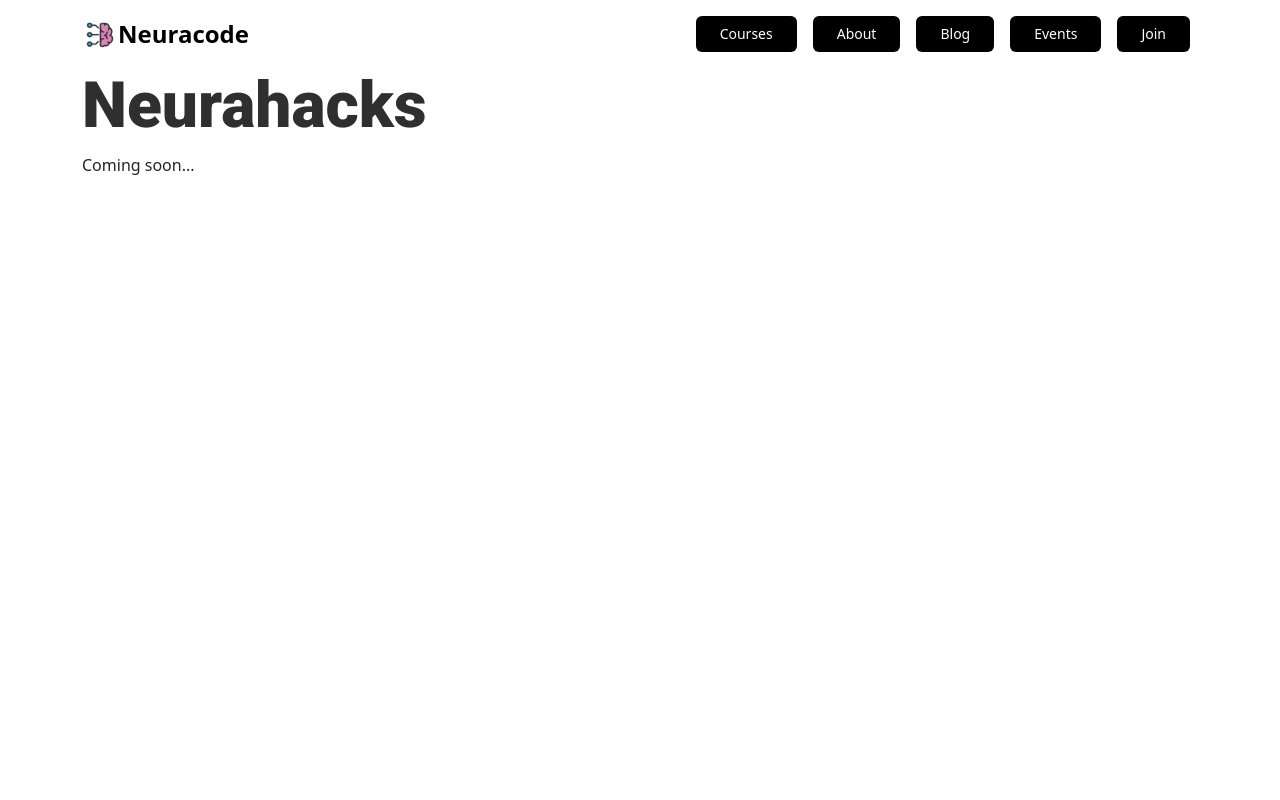
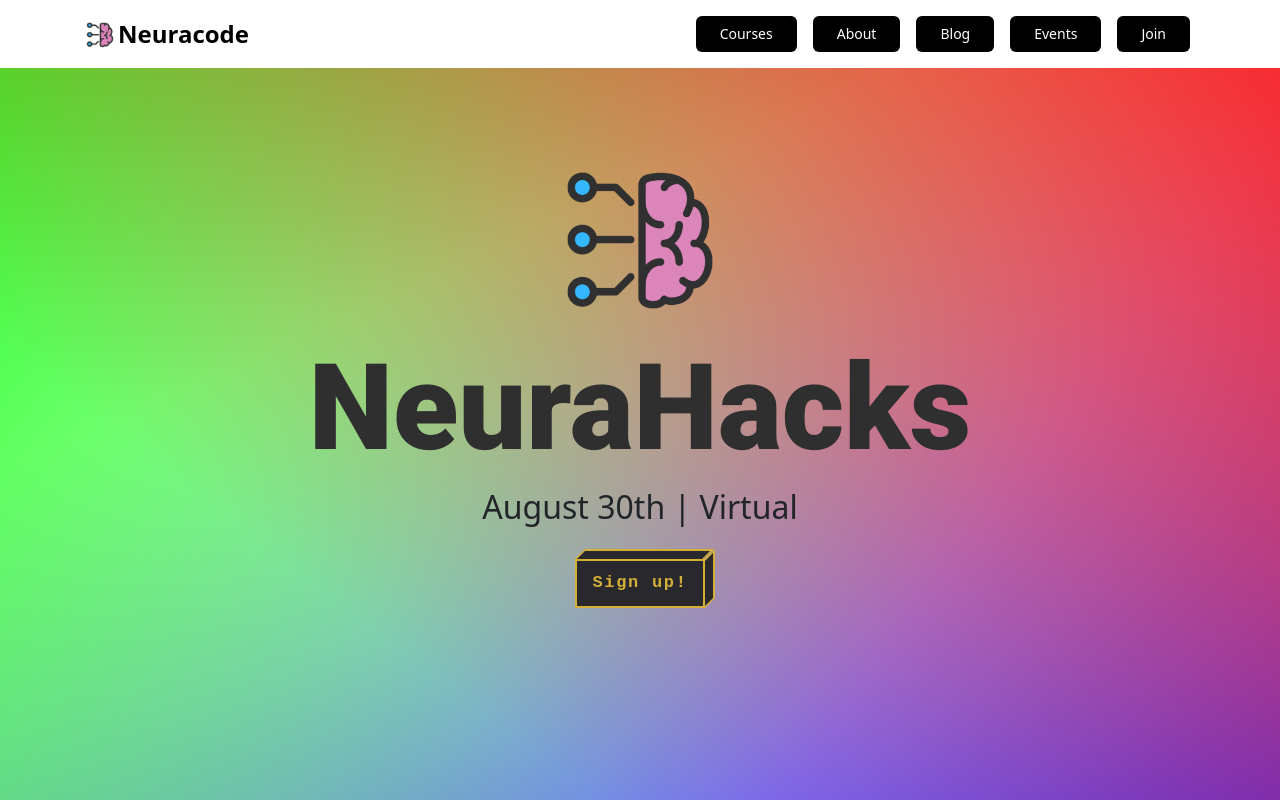
Before and after one commit to Neuracode/website, a Next.js app: page /events/neurahacks in a window 1280 px wide. Shown: the top 800 px of the page. Built offline with nearby package versions, Linux system fonts and the light colour scheme.

Commit message:
basic hackathon page

```diff
--- a/components/MainNavbar.tsx
+++ b/components/MainNavbar.tsx
@@ -176,7 +176,7 @@ const MainNavbar: React.FC = () => {
                                     name='Events'
                                     options={[
                                         {
-                                            name: 'Neurahacks',
+                                            name: 'NeuraHacks',
                                             href: '/events/neurahacks',
                                         },
                                     ]}
--- a/pages/_app.tsx
+++ b/pages/_app.tsx
@@ -102,7 +102,7 @@ function MyApp({ Component, pageProps }: AppProps) {
                                                 role='button'
                                                 className='footerLink'
                                             >
-                                                Neurahacks (Coming Soon)
+                                                NeuraHacks
                                             </p>
                                         </Link>
                                         <Link
@@ -113,7 +113,7 @@ function MyApp({ Component, pageProps }: AppProps) {
                                                 role='button'
                                                 className='footerLink'
                                             >
-                                                Internship Applications
+                                                Volunteer Application
                                             </p>
                                         </Link>
                                     </div>
--- a/pages/events/neurahacks.tsx
+++ b/pages/events/neurahacks.tsx
@@ -1,13 +1,33 @@
 import React from 'react';
 import { Container } from 'react-bootstrap';
 import styles from '../../styles/Events.module.css';
+import Image from 'next/image';
+import ThreeDButton from '../../components/ThreeDButton';
 
 const neurahacks: React.FC = ({}) => {
     return (
-        <Container className='vh-100'>
-            <h1 className={styles.title}>Neurahacks</h1>
-            <p>Coming soon...</p>
-        </Container>
+        <div className={styles.hackathonBackground}>
+            <div className='d-flex align-items-center justify-content-center flex-column'>
+                <Image
+                    src='/android-chrome-384x384.png'
+                    width={200}
+                    height={200}
+                    alt='Neurahacks Logo'
+                />
+                <h1 className={styles.hackathonTitle}>NeuraHacks</h1>
+                <h2>August 30th | Virtual</h2>
+                <a
+                    href='https://forms.gle/7dYev7Agaj36qsHe8'
+                    target='_blank'
+                    rel='noreferrer'
+                    className='text-decoration-none'
+                >
+                    <div className='w-100 d-flex align-items-center justify-content-center'>
+                        <ThreeDButton text='Sign up!' />
+                    </div>
+                </a>
+            </div>
+        </div>
     );
 };
 
--- a/styles/About.module.css
+++ b/styles/About.module.css
@@ -14,8 +14,6 @@
 }
 
 .teamMemberBackground {
-    /* background-color: red; */
-    /* height: 150px; */
     border-top-left-radius: 19px;
     border-top-right-radius: 19px;
 }
--- a/styles/Events.module.css
+++ b/styles/Events.module.css
@@ -1 +1,17 @@
 @import url('https://fonts.googleapis.com/css2?family=Roboto:wght@900&display=swap');
+
+.hackathonTitle {
+    font-size: 7.5rem !important;
+}
+
+.hackathonBackground {
+    background: linear-gradient(217deg, rgba(255,0,0,.8), rgba(255,0,0,0) 70.71%),
+    linear-gradient(127deg, rgba(0,255,0,.8), rgba(0,255,0,0) 70.71%),
+    linear-gradient(336deg, rgba(0,0,255,.8), rgba(0,0,255,0) 70.71%);
+    height: 100vh;
+    display: flex;
+    justify-content: center;
+    align-items: center;
+    flex-direction: column;
+    padding-bottom: 12rem;
+}
```
